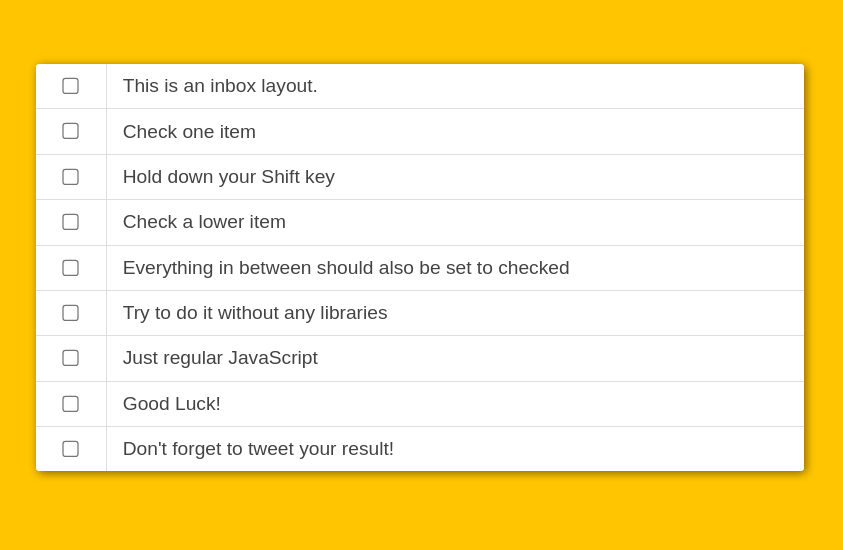
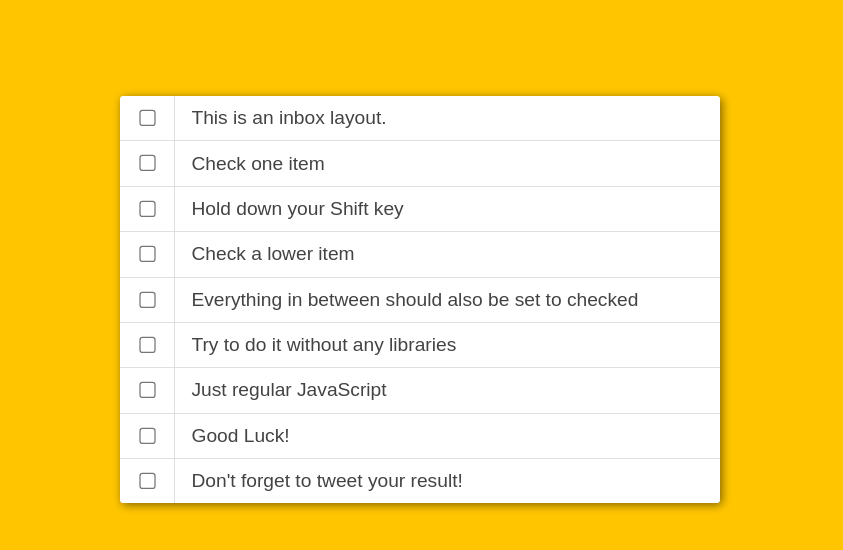
Before and after one commit to arif-khan-dh/10-CheckMultipleCheckboxes-30DaysJS, a plain HTML site: page index.html in a window 1280 px wide. Shown: the whole page, without its empty margins (220-1063 px from the left). Drawn offline with Linux system fonts and the light colour scheme.

Commit message:
Container Min- Max- Width Fixed

```diff
--- a/styles.scss
+++ b/styles.scss
@@ -17,13 +17,14 @@ body {
 
 .container {
     width: 60%;
-    margin: 4rem auto auto;
+    margin: 6rem auto auto;
     font-size: 1.2rem;
     background-color: white;
     border-radius: 4px;
     box-shadow: 2px 2px 10px rgba(0, 0, 0, .5);
     overflow: hidden;
-    min-width: 325px;
+    min-width: 450px;
+    max-width: 600px;
 }
 
 form {
```
Also changed, not shown: styles.css.
